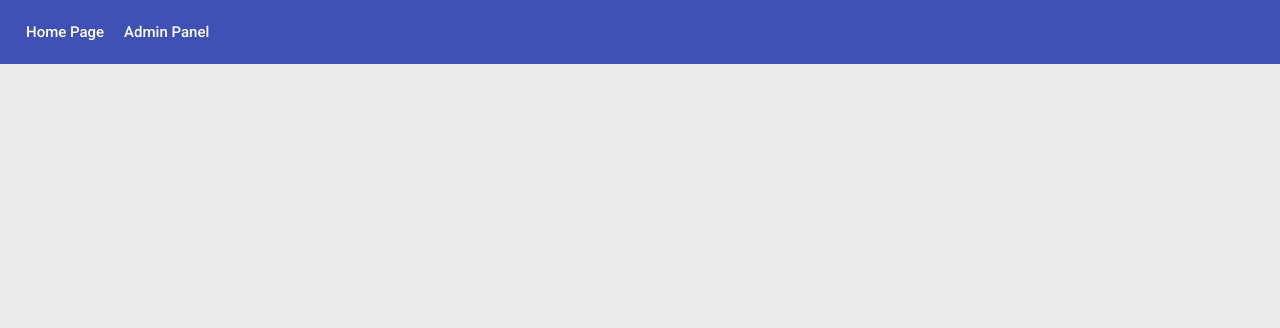
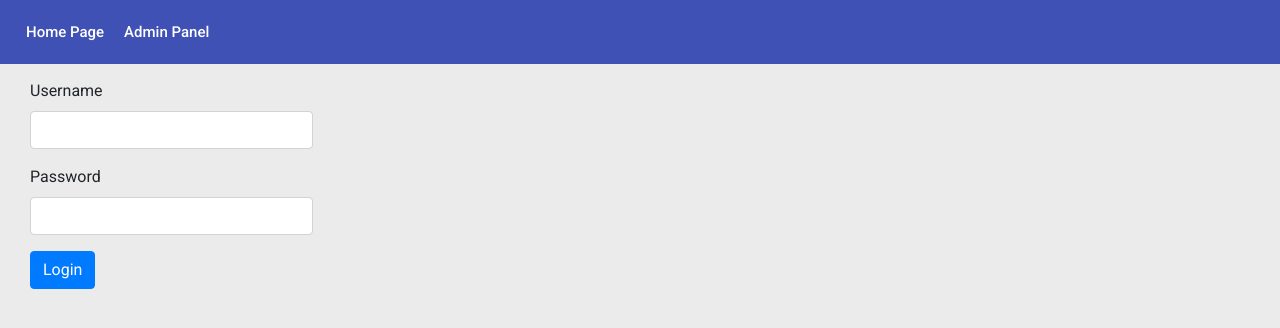
Before and after one commit to moMamdouhSaad/pos-frontend, an Angular app: page /login in a window 1280 px wide. Before the commit this address led to /. Shown: the top 328 px of the page. Built offline with nearby package versions, Linux system fonts and the light colour scheme.

Commit message:
user auth

```diff
--- a/src/app/app-routing.module.ts
+++ b/src/app/app-routing.module.ts
@@ -1,25 +1,38 @@
 import { NgModule } from '@angular/core';
 import { RouterModule, Routes } from '@angular/router';
+import { LoginComponent } from './login/login.component';
+import { AuthGuard } from './core/auth.guard';
 
 const routes : Routes = [
   {
     path: '',
     redirectTo: '/home',
-    pathMatch: 'full'
-  } ,
+    pathMatch: 'full' } ,
+  {
+    path: 'login',
+    component: LoginComponent
+  },
   {
     path:'takeaway',
-    loadChildren:'./takeaway/takeaway.module#TakeawayModule'
+    loadChildren:'./takeaway/takeaway.module#TakeawayModule',
+    canActivate: [AuthGuard]
+
   },
   {
     path:"dine-in",
-    loadChildren:'./dine-in/dine-in.module#DineInModule'
+    loadChildren:'./dine-in/dine-in.module#DineInModule',
+    canActivate: [AuthGuard]
   },
   {
   path:'delivery',
-  loadChildren:'./delivery/delivery.module#DeliveryModule'
+  loadChildren:'./delivery/delivery.module#DeliveryModule',
+  canActivate: [AuthGuard]
   },
-  { path: 'admin-panel', loadChildren: () => import('./admin-panel/admin-panel.module').then(m => m.AdminPanelModule) }
+  {
+    path: 'admin-panel', loadChildren: () => import('./admin-panel/admin-panel.module').then(m => m.AdminPanelModule),
+    canActivate: [AuthGuard]
+
+   }
 ]
 
 @NgModule({
--- /dev/null
+++ b/src/app/core/auth.guard.ts
@@ -0,0 +1,19 @@
+import { Injectable } from '@angular/core';
+import { Router, CanActivate, ActivatedRouteSnapshot, RouterStateSnapshot } from '@angular/router';
+
+@Injectable({
+    providedIn:"root"
+})
+
+export class AuthGuard implements CanActivate {
+    constructor(private router: Router) { }
+
+    canActivate(next: ActivatedRouteSnapshot, state: RouterStateSnapshot) {
+      if (localStorage.getItem('access_token')) {
+        return true;
+      }
+
+      this.router.navigate(['login']);
+      return false;
+    }
+  }
--- /dev/null
+++ b/src/app/core/auth.service.ts
@@ -0,0 +1,27 @@
+import { Injectable } from '@angular/core';
+import { HttpClient } from '@angular/common/http';
+import { map } from 'rxjs/operators';
+
+@Injectable({
+  providedIn: 'root'
+})
+export class AuthService {
+  readonly authAPI = 'http://localhost:5000/auth';
+
+  constructor(private http: HttpClient) { }
+
+  login(username: string, password: string){
+    return this.http.post<{token: string}>(this.authAPI, {username: username, password: password})
+    .pipe(map(result=>{
+      localStorage.setItem('access_token',result.token);
+      return true
+    }))
+  }
+
+  logout() {
+    localStorage.removeItem('access_token');
+  }
+  public get loggedIn(): boolean {
+    return (localStorage.getItem('access_token') !== null);
+  }
+}
--- /dev/null
+++ b/src/app/login/login.component.html
@@ -0,0 +1,14 @@
+<h4 *ngIf="error">{{error}}</h4>
+<form (ngSubmit)="submit()">
+  <div class="form-group col-3">
+    <label for="username">Username</label>
+    <input type="text" name="username" class="form-control" [(ngModel)]="username" />
+  </div>
+  <div class="form-group col-3">
+    <label for="password">Password</label>
+    <input type="password" name="password" class="form-control" [(ngModel)]="password" />
+  </div>
+  <div class="form-group col-3">
+    <button class="btn btn-primary" type="submit">Login</button>
+  </div>
+</form>
--- /dev/null
+++ b/src/app/login/login.component.ts
@@ -0,0 +1,29 @@
+import { Component, OnInit } from '@angular/core';
+import { AuthService } from '../core/auth.service';
+import { Router } from '@angular/router';
+import { first } from 'rxjs/operators';
+
+@Component({
+  selector: 'app-login',
+  templateUrl: './login.component.html',
+  styleUrls: ['./login.component.css']
+})
+export class LoginComponent  {
+
+  public username: string;
+  public password: string;
+  public error: string;
+
+  constructor(private auth: AuthService, private router: Router) { }
+
+  public submit() {
+    this.auth.login(this.username, this.password)
+      .pipe(first())
+      .subscribe(
+        result => this.router.navigate(['home']),
+        err => this.error = 'Could not authenticate'
+      );
+  }
+
+
+}
```
Also changed, not shown: src/app/app.module.ts (+6 -2 lines), src/app/login/login.component.css (added).
